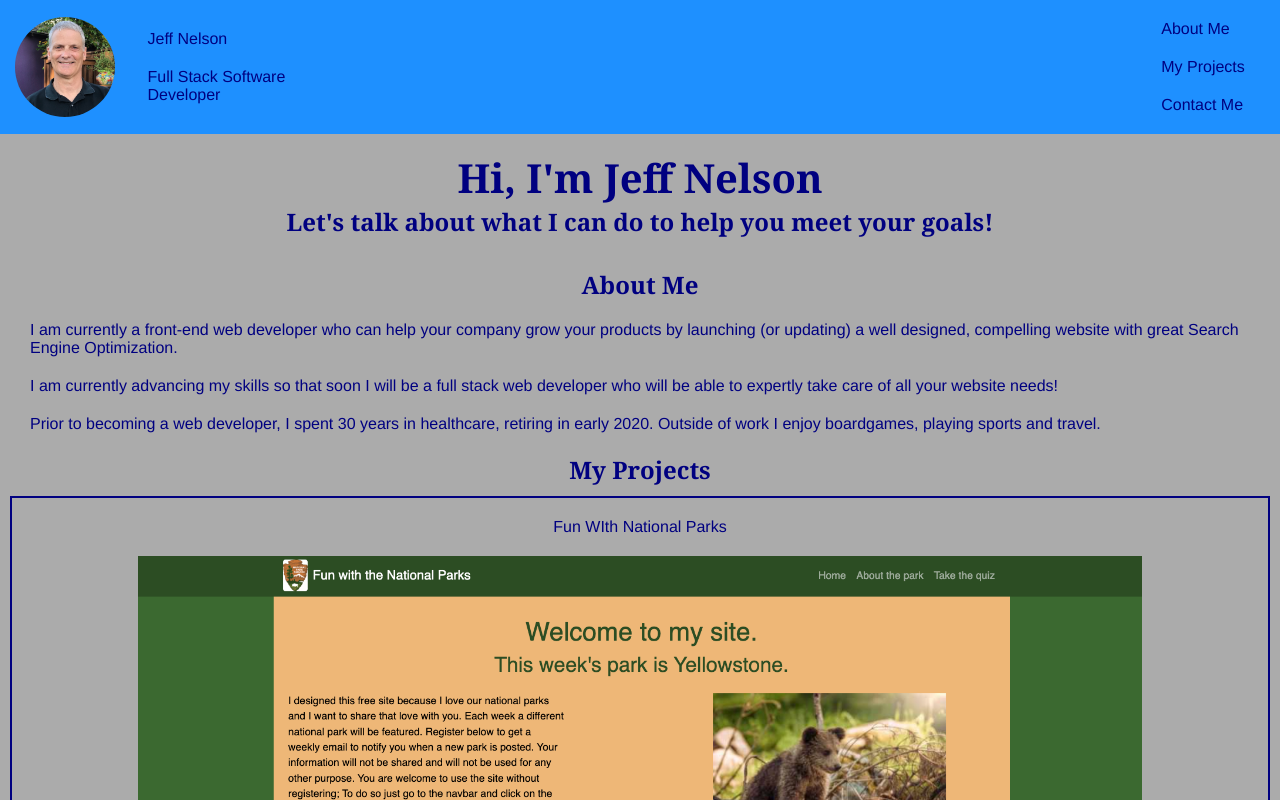
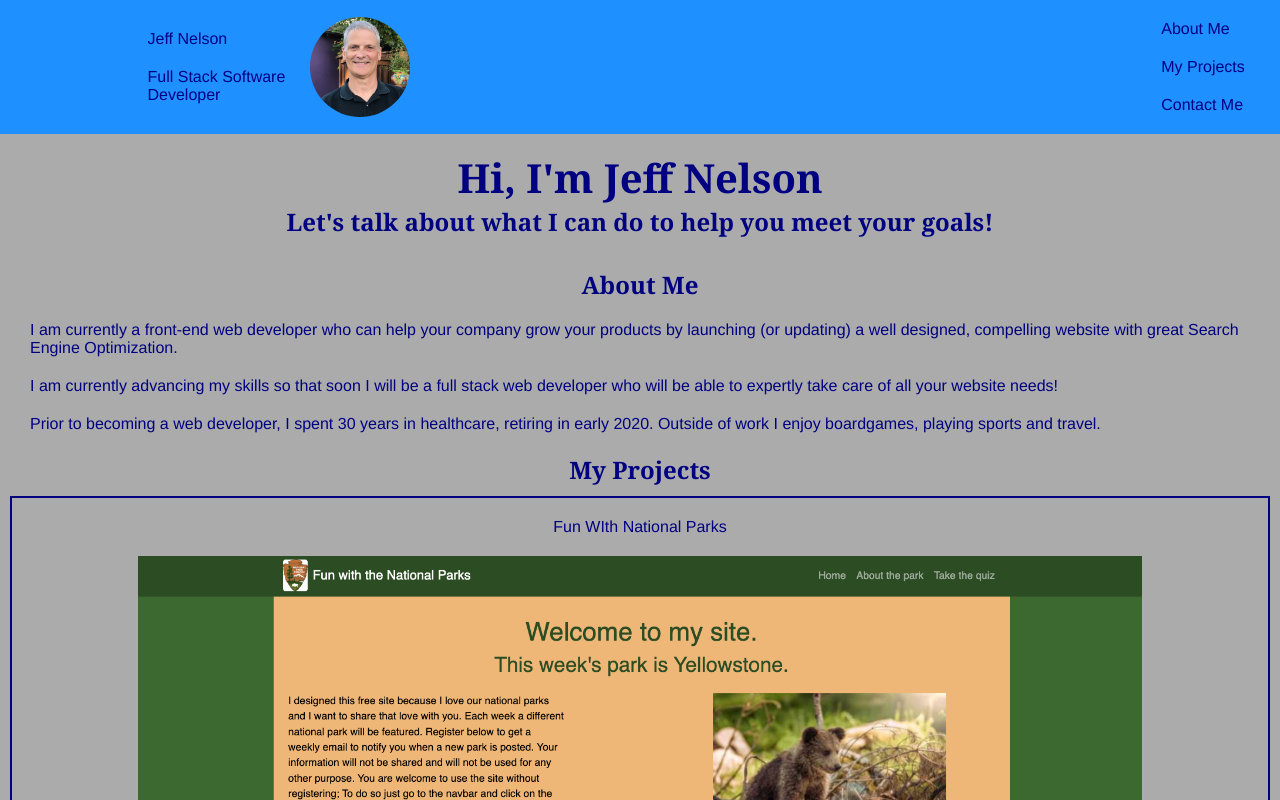
Before and after one commit to Jeffreydne/Jeff-Nelson-Portfolio, a plain HTML site: page index.html in a window 1280 px wide. In both pictures the pointer is over the picture 60 px from the left and 67 px from the top of the page. Shown: the top 800 px of the page. Drawn offline with Linux system fonts and the light colour scheme.

Commit message:
minor adjustment to profile photo transition

```diff
--- a/assets/css/style.css
+++ b/assets/css/style.css
@@ -37,7 +37,7 @@
   }
   /* use hover pseudo-element to translate my profile photo to right when hovered over. Transition is used in actual element to animate this process  */
   #profile-img:hover {
-    transform: translate(5%);
+    transform: translate(300%);
   }
   #header-name {
     margin-left: 2%;
```
